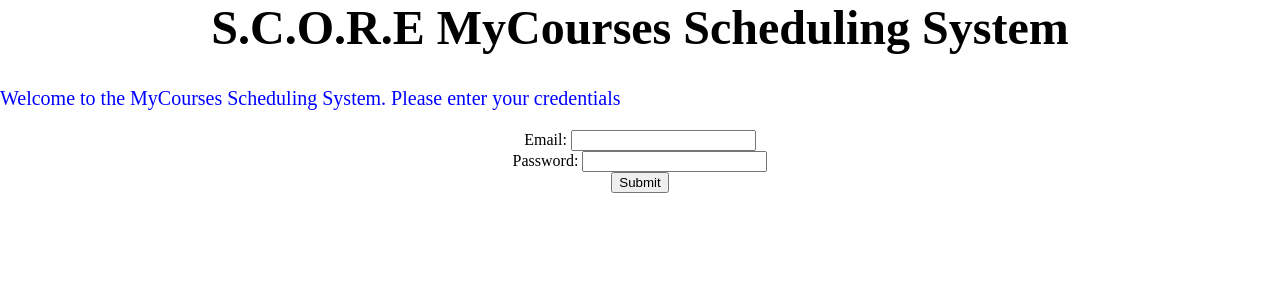
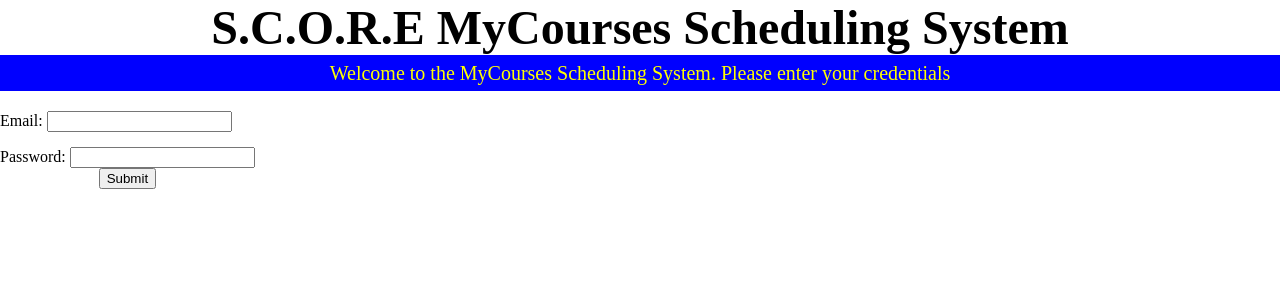
Before and after one commit to bpross/MyCourses-Scheduler, a Python web app: template django/scheduler/templates/index.html in a window 1280 px wide. Shown: the top 300 px of the page. Run offline with Jinja, Linux system fonts and the light colour scheme; the template is opened without the code that fills it, so the values that code supplies are empty.

Commit message:
Updated
git-svn-id: http://gforge.soe.ucsc.edu/svn/scheduling115/trunk@98 24d622c1-b139-487c-8c47-8fc189a5de26

```diff
--- a/django/scheduler/templates/default.css
+++ b/django/scheduler/templates/default.css
@@ -1,17 +1,33 @@
 body{
-margin: 0px;
-padding: 0px;
-background-color:#FFFFFF;
+	margin: 0px;
+	padding: 0px;
+	background-color:#FFFFFF;
 }
 h1
 {
+margin: 0;
+padding: 0;
 font-size:36pt;
 text-align:center;
+background
 }
 p
 {
-color:blue;
+text-align:center;
+margin-top: 0;
+line-height: 180%;
+color:#FFFF00;
 font-family:"Times New Roman";
 font-size:20px;
 font-color:yellow;
+background:blue;
 }
+#email{
+text-align:center;
+}
+#email_input{
+position:absolute;
+}
+#password_input{
+position:absolute;
+}
--- a/django/scheduler/templates/index.html
+++ b/django/scheduler/templates/index.html
@@ -8,11 +8,16 @@ type="text/css" href="default.css" />
 <h1>S.C.O.R.E MyCourses Scheduling System</h1>
 
 <p>Welcome to the MyCourses Scheduling System. Please enter your credentials  </p>
-<center><form action="form_action.asp" method="get">
-	Email: <input type="text" name="fname"/><br />
-	Password: <input type="text" name="lname"/><br />
-	<input type="submit" value="Submit" />
+<div id="email"><form action="form_action.asp" method="get">
+	<div id="email_input">
+		Email: <input type="text" name="fname"/><br />
+	</div>
+	<div id="password_input">
+		<br><br/>
+		Password: <input type="text" name="lname"/><br />
+		<input type="submit" value="Submit" />
+	</div>
+</div>
 </form>
-</center>
 </body>
 </html>
```
